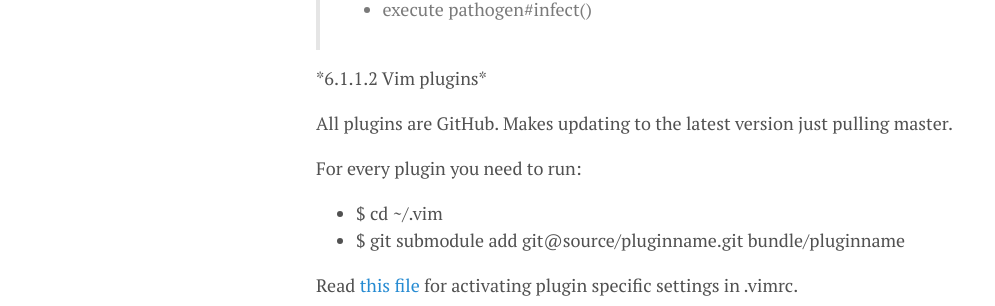
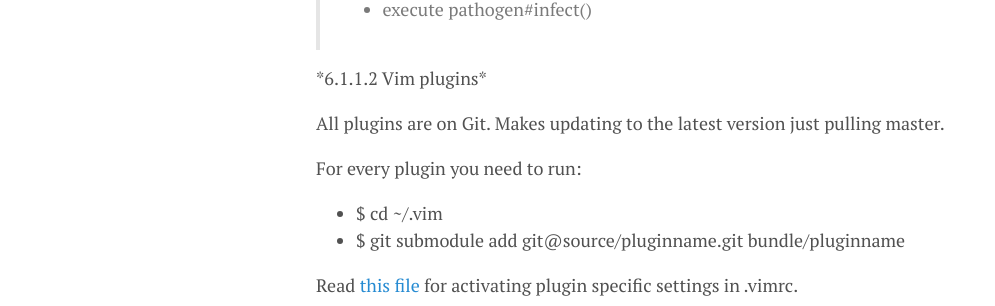
Before and after one commit to lgeurts/lgeurts.github.io, a Jekyll site: the page built from _posts/2017-07-11-bunsenlabs-linux-setup-notes-for dell-inspiron-6000.md, in a window 1280 px wide and 900 px high, scrolled down 6762 px. Shown: the part 149-455 px from the top of the window, without its empty margins (0-995 px from the left). Built offline with Jekyll 4.4.1, drawn with Linux system fonts in a browser that asks for light colours; nearby versions of some CDN libraries; comment, search, counter and statistics services are not loaded.

Commit message:
Update 2017-07-11-bunsenlabs-linux-setup-notes-for dell-inspiron-6000.md

```diff
--- a/_posts/2017-07-11-bunsenlabs-linux-setup-notes-for dell-inspiron-6000.md
+++ b/_posts/2017-07-11-bunsenlabs-linux-setup-notes-for dell-inspiron-6000.md
@@ -212,7 +212,7 @@ Add this line to the top of your .vimrc:
 
 \*6.1.1.2 Vim plugins\*
 
-All plugins are GitHub. Makes updating to the latest version just pulling master.
+All plugins are on Git. Makes updating to the latest version just pulling master.
 
 For every plugin you need to run:
 
```
